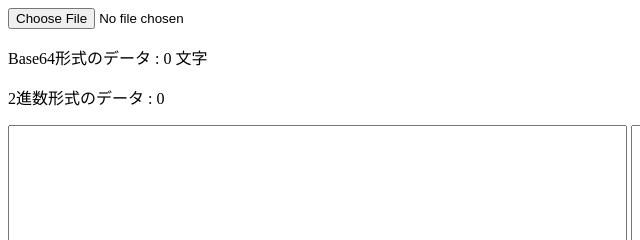
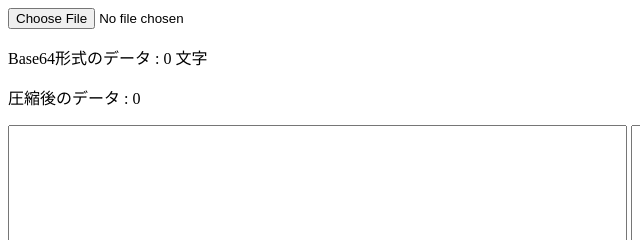
Before and after one commit to mosunset/html-css-javascript, a plain HTML site: page base64_test/index.html in a window 1280 px wide. Shown: the top 240 px of the page, 0-640 px from the left. Drawn offline with Linux system fonts and the light colour scheme.

Commit message:
名称変更

```diff
--- a/base64_test/index.html
+++ b/base64_test/index.html
@@ -35,7 +35,7 @@
 
     <!-- Base64変換結果を表示する要素 -->
     <p>Base64形式のデータ : <span id="len">0</span></p>
-    <p>2進数形式のデータ : <span id="len2">0</span></p>
+    <p>圧縮後のデータ : <span id="len2">0</span></p>
     <textarea id="result" rows='10' cols='50'></textarea>
     <textarea id="result2" rows='10' cols='50'></textarea>
     <!-- Base64から画像 -->
```
